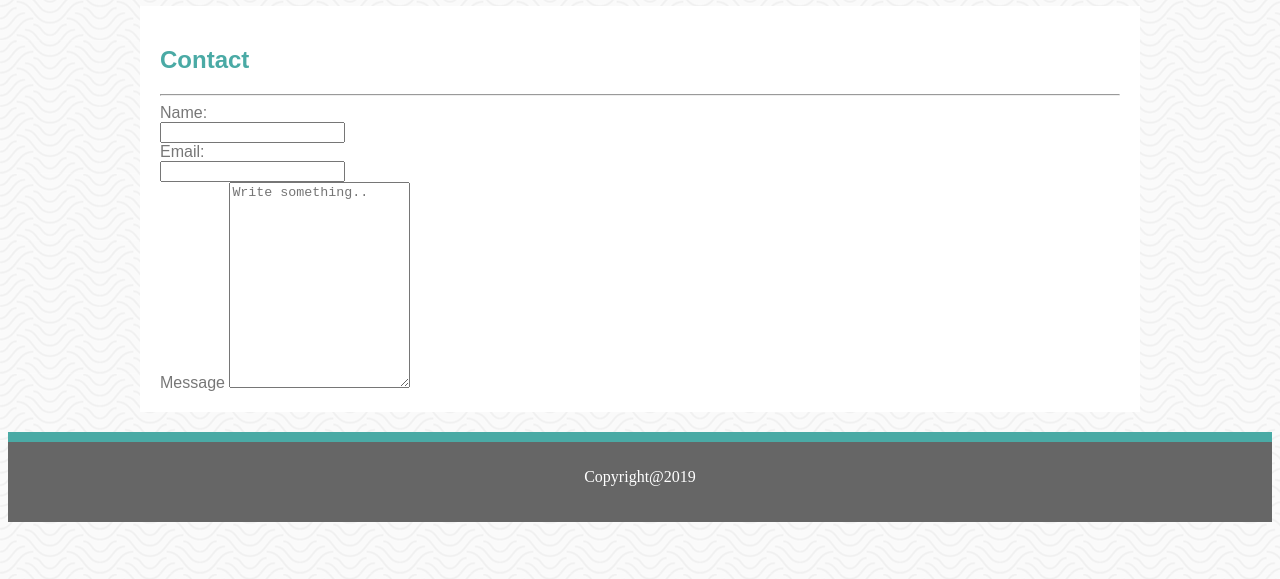
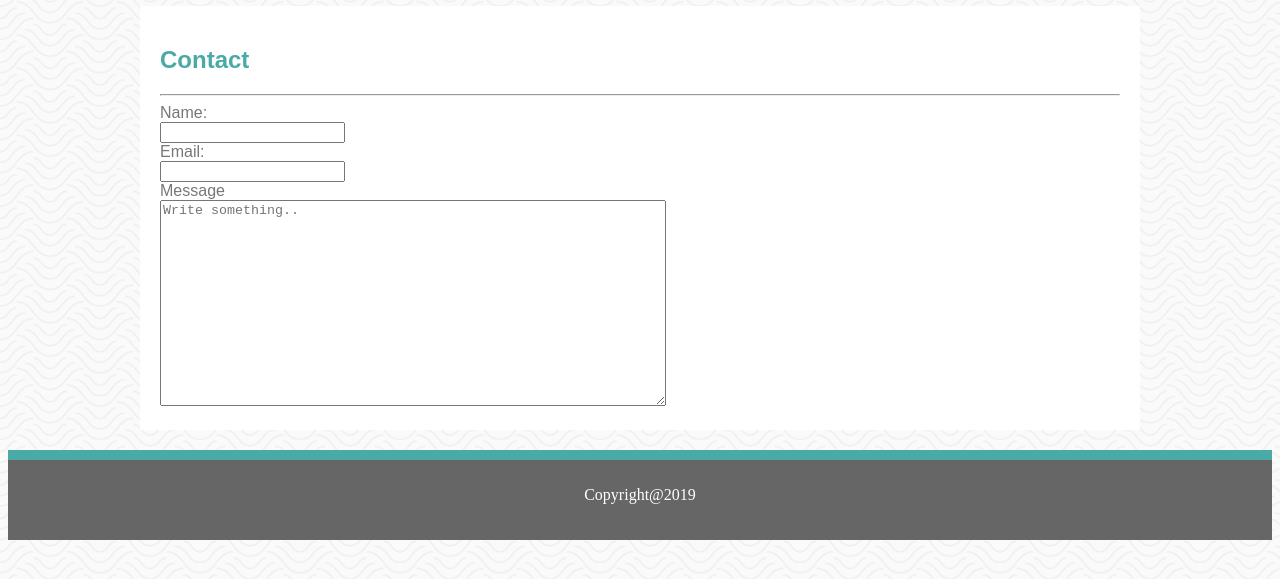
Before and after one commit to Aj518480/Basic-Portfolio, a plain HTML site: page contact.html in a window 1280 px wide. Shown: the part 93-672 px from the top of the page. Drawn offline with Linux system fonts and the light colour scheme.

Commit message:
finished form and spacing of page

```diff
--- a/contact.html
+++ b/contact.html
@@ -32,8 +32,9 @@
                 <input type="text" name="Email">
                 <br>
                 <label for="Message">Message</label>
-                <textarea id="Message" name="subject" placeholder="Write something.." style="height:200px"></textarea>
-
+                <br>
+                <textarea id="Message" name="subject" placeholder="Write something.." style="height:200px; Width:500px;"></textarea>
+                <br>
             </form>
         </div>
     </section>
```
